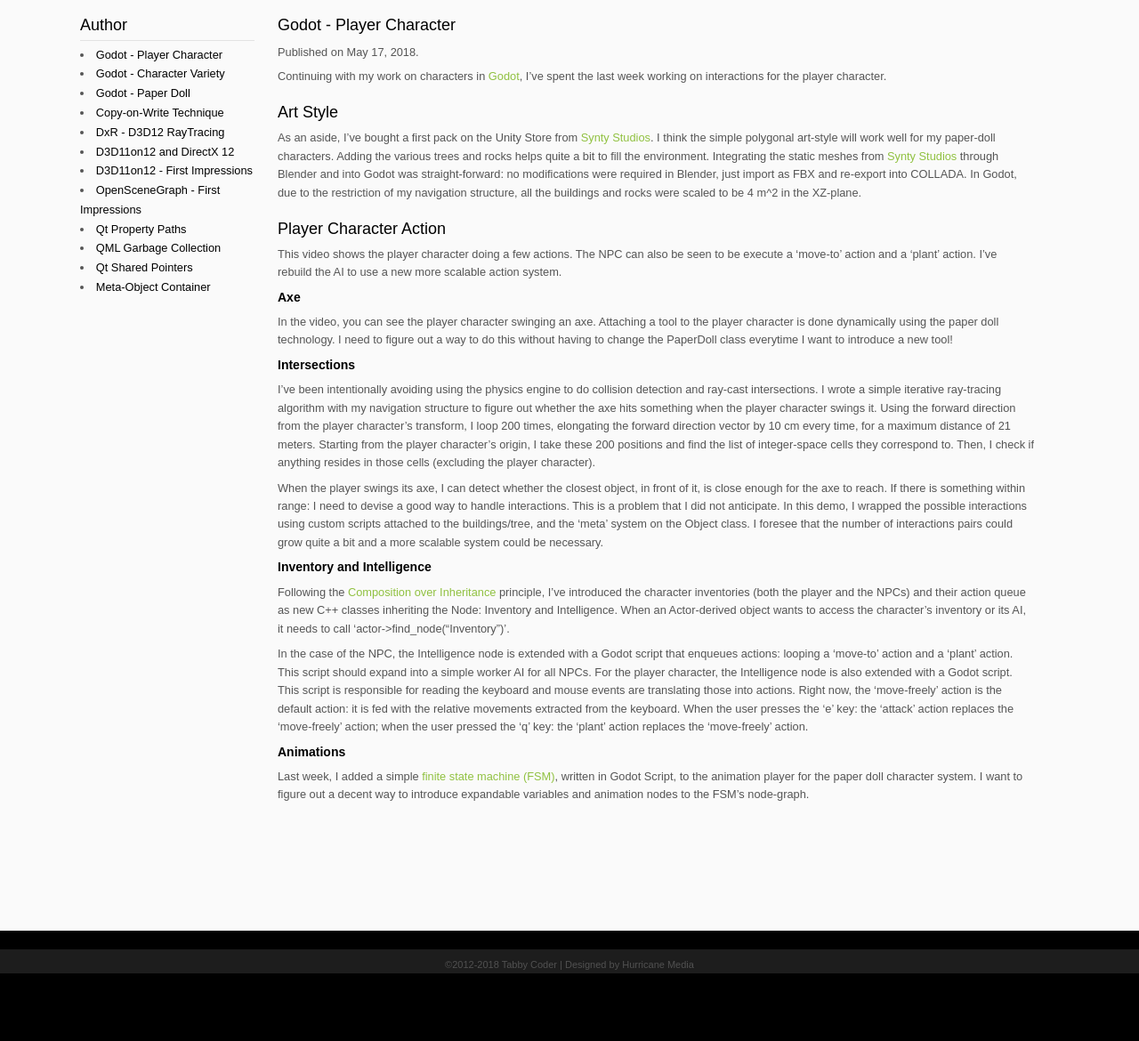
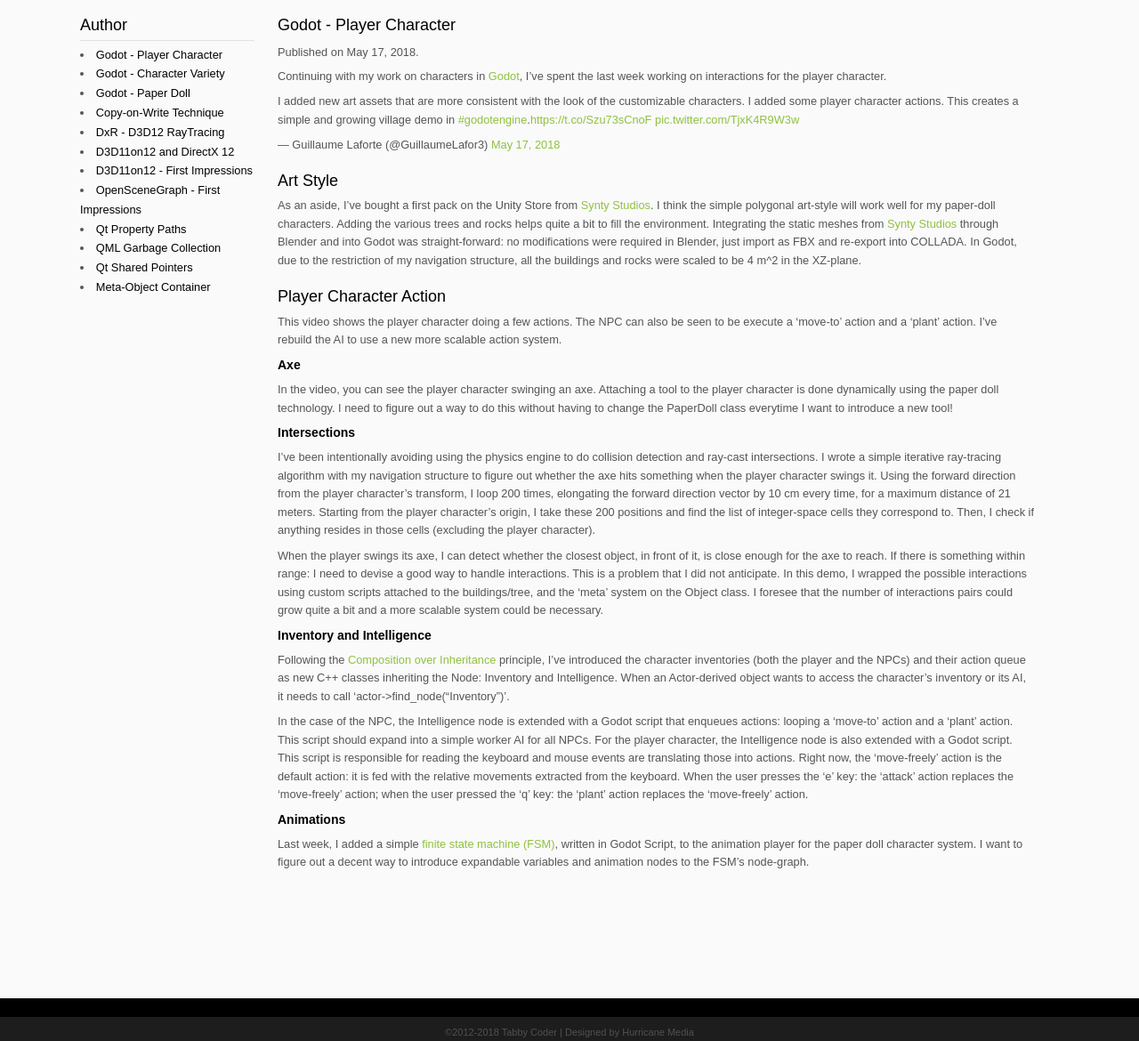
Before and after one commit to glaforte/TabbyEngine, a Jekyll site: the page built from docs/_posts/2018-05-17-godot-player-character.md, in a window 1280 px wide. Shown: the part 151-1321 px from the top of the page at 89% size. Built offline with Jekyll 4.4.1, drawn with Linux system fonts in a browser that asks for light colours; comment, search, counter and statistics services are not loaded; before the commit the page ends 1245 px from its top, so only the background shows below that.

Commit message:
Adds the twitter-hosted video for the godot-player-character post.

```diff
--- a/docs/_posts/2018-05-17-godot-player-character.md
+++ b/docs/_posts/2018-05-17-godot-player-character.md
@@ -4,17 +4,14 @@ title: Godot - Player Character
 ---
 Continuing with my work on characters in <a href="https://godotengine.org/">Godot</a>, I've spent the last week working on interactions for the player character.
 
+<blockquote class="twitter-tweet" data-lang="en"><p lang="en" dir="ltr">I added new art assets that are more consistent with the look of the customizable characters. I added some player character actions. This creates a simple and growing village demo in <a href="https://twitter.com/hashtag/godotengine?src=hash&amp;ref_src=twsrc%5Etfw">#godotengine</a>.<a href="https://t.co/Szu73sCnoF">https://t.co/Szu73sCnoF</a> <a href="https://t.co/TjxK4R9W3w">pic.twitter.com/TjxK4R9W3w</a></p>&mdash; Guillaume Laforte (@GuillaumeLafor3) <a href="https://twitter.com/GuillaumeLafor3/status/997175613940293632?ref_src=twsrc%5Etfw">May 17, 2018</a></blockquote>
+<script async src="https://platform.twitter.com/widgets.js" charset="utf-8"></script>
+
 <h3>Art Style</h3>
 As an aside, I've bought a first pack on the Unity Store from <a href="http://syntystudios.com/">Synty Studios</a>. I think the simple polygonal art-style will work well for my paper-doll characters. Adding the various trees and rocks helps quite a bit to fill the environment. Integrating the static meshes from <a href="http://syntystudios.com/">Synty Studios</a> through Blender and into Godot was straight-forward: no modifications were required in Blender, just import as FBX and re-export into COLLADA. In Godot, due to the restriction of my navigation structure, all the buildings and rocks were scaled to be 4 m^2 in the XZ-plane.
 
 <h3>Player Character Action</h3>
 This video shows the player character doing a few actions. The NPC can also be seen to be execute a 'move-to' action and a 'plant' action. I've rebuild the AI to use a new more scalable action system.
-
-<!--
-<video width="538" height="634" controls>
-  <source src="../../../assets/player_character_1.mp4" type="video/mp4">
-  Your browser does not support the video tag.
-</video> -->
 
 <h4>Axe</h4>
 In the video, you can see the player character swinging an axe. Attaching a tool to the player character is done dynamically using the paper doll technology. I need to figure out a way to do this without having to change the PaperDoll class everytime I want to introduce a new tool!
```
